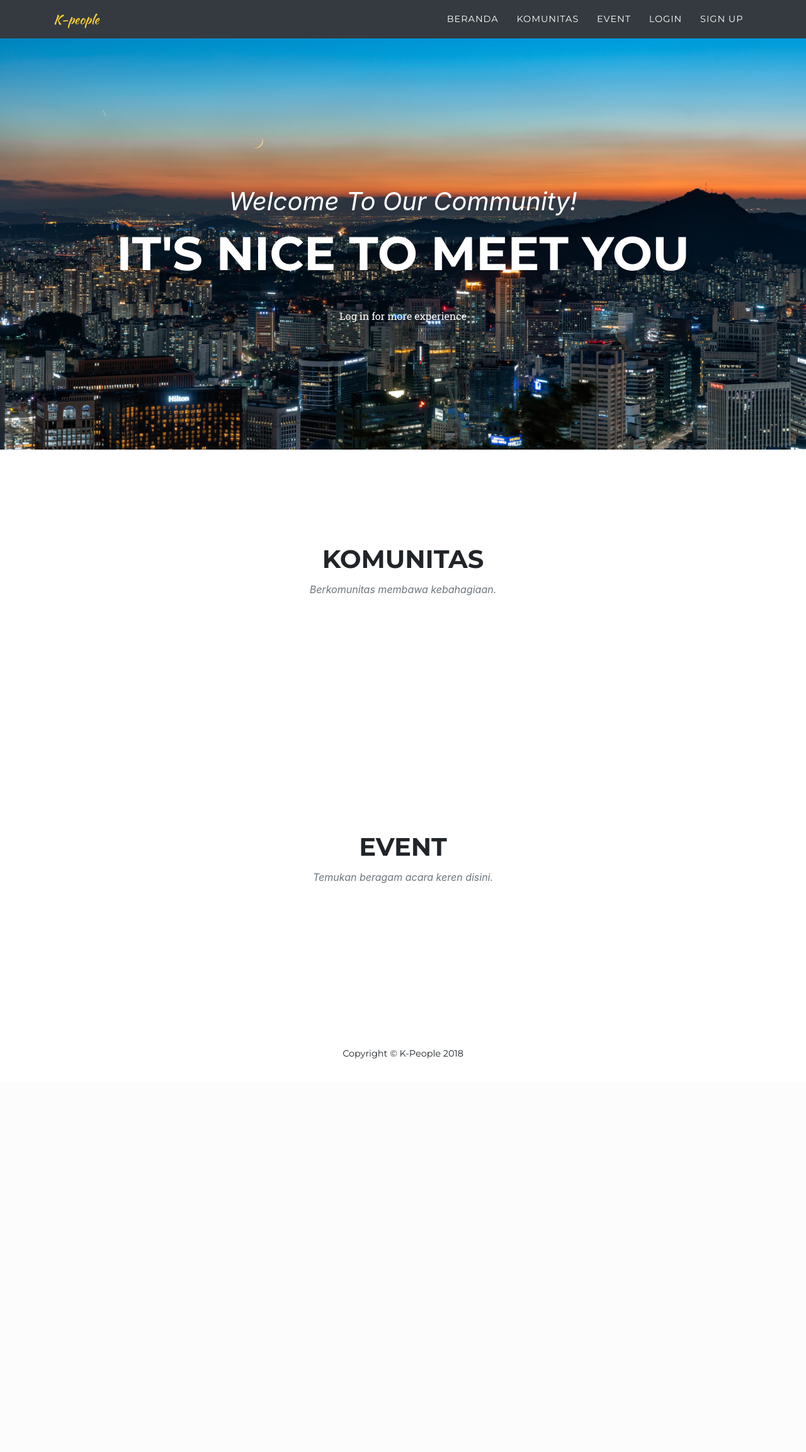
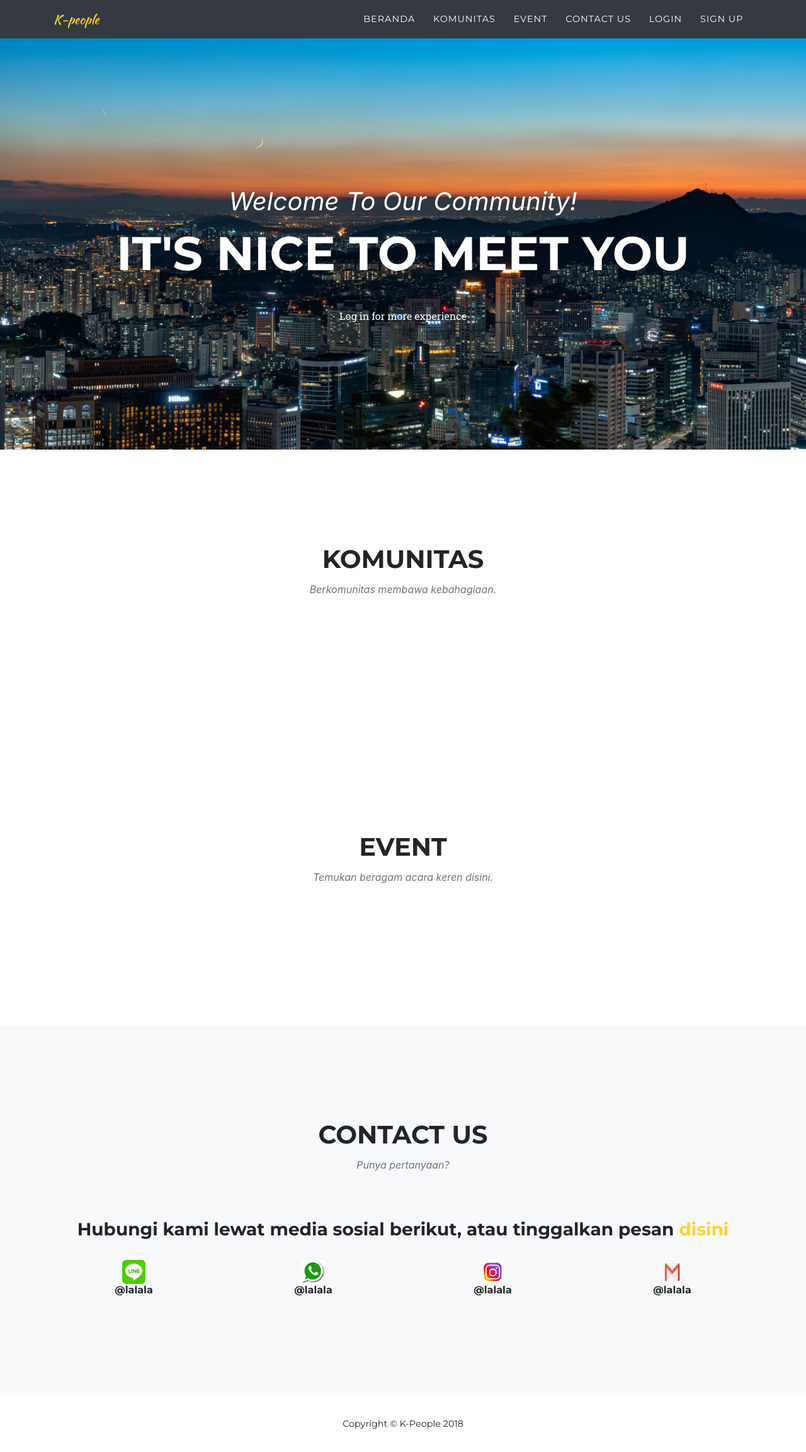
Before and after one commit to 2018-PemrogramanWeb-B/tugas7-fp-k-people, a PHP site: page / in a window 1280 px wide. Shown: the whole page at 63% size. Before the commit the page ends 1718 px from the top, so only its background shows below. Run offline with PHP 8.4, Linux system fonts and the light colour scheme; some libraries are stand-ins or nearby versions; some web fonts are replaced.

Commit message:
Update index.php

```diff
--- a/index.php
+++ b/index.php
@@ -44,6 +44,9 @@
               <a class="nav-link js-scroll-trigger" href="#event">Event</a>
             </li>
             <li class="nav-item">
+              <a class="nav-link js-scroll-trigger" href="#kontak">Contact Us</a>
+            </li>
+            <li class="nav-item">
               <a class="nav-link js-scroll-trigger" href="login.php">Login</a>
             </li>
             <li class="nav-item">
@@ -87,6 +90,54 @@
         </div>
     </section>
 
+ <section class="bg-light" id="kontak">
+  <div class="container">
+        <div class="row">
+          <div class="col-lg-12 text-center">
+            <h2 class="section-heading text-uppercase">Contact Us</h2>
+            <h3 class="section-subheading text-muted">Punya pertanyaan?</h3>
+        <h3 class="minor-subheading">Hubungi kami lewat media sosial berikut, atau tinggalkan pesan <a href="kontak.php">disini</a></h3>
+          <br>
+          <div class="row">
+          <div class="col-md-3 col-sm-5 portfolio-item">
+              <div class="portfolio-hover">
+                <div class="portfolio-hover-content">
+                </div>
+              </div>
+              <img class="img-icon" src="img/portfolio/index.png" alt="">
+            <h6>@lalala</h6>
+          </div>
+          <div class="col-md-3 col-sm-5 portfolio-item">
+              <div class="portfolio-hover">
+                <div class="portfolio-hover-content">
+                </div>
+              </div>
+          <img class="img-icon" src="img/portfolio/index2.png" alt="">
+            <h6>@lalala</h6>
+          </div>
+          <div class="col-md-3 col-sm-5 portfolio-item">
+              <div class="portfolio-hover">
+                <div class="portfolio-hover-content">
+                </div>
+              </div>
+          <img class="img-icon" src="img/portfolio/index3.jpg" alt="">
+            <h6>@lalala</h6>
+          </div>
+          <div class="col-md-3 col-sm-5 portfolio-item">
+              <div class="portfolio-hover">
+                <div class="portfolio-hover-content">
+                </div>
+              </div>
+          <img class="img-icon" src="img/portfolio/index4.jpg" alt="">
+            <h6>@lalala</h6>
+          </div>
+          </div>
+          </div>
+        </div>
+        </div>
+  </section>
+
+
     <!-- Footer -->
     <footer>
       <div class="container">
```
